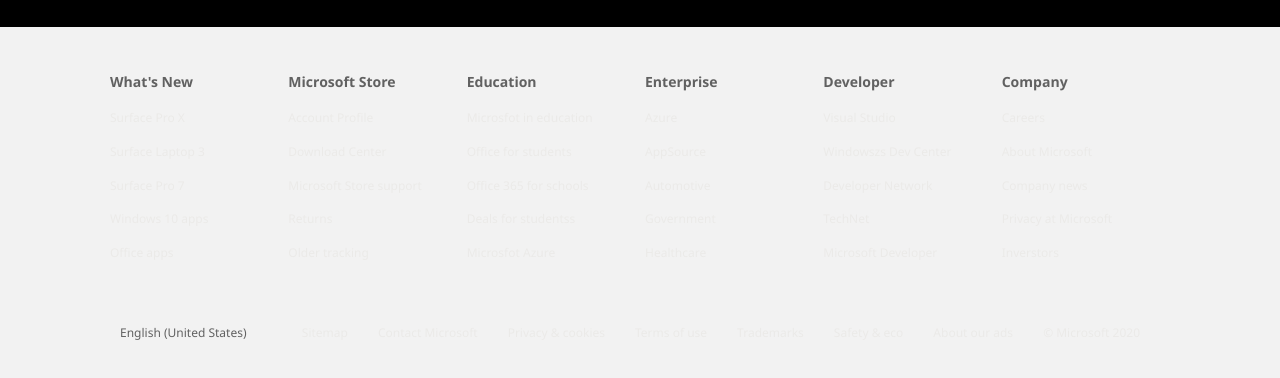
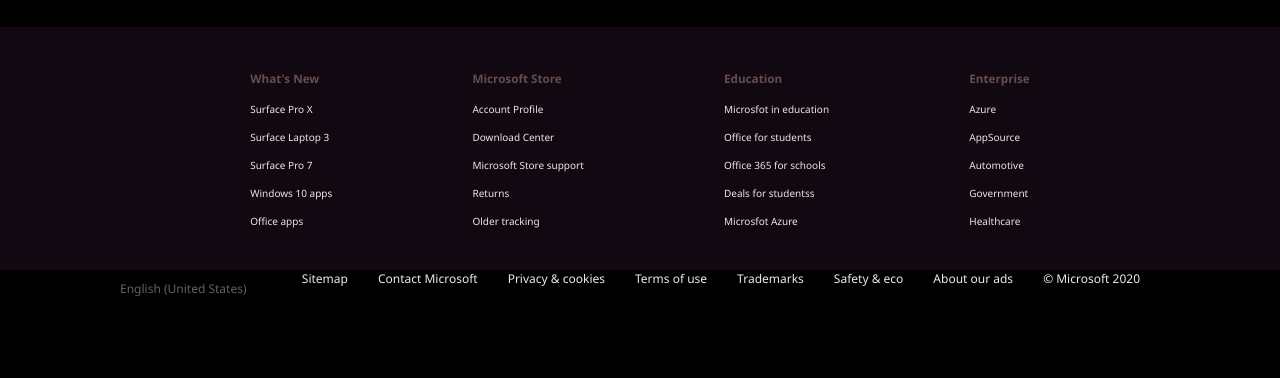
Before and after one commit to albingcj/Infinity-Wheels, a plain HTML site: page index.html in a window 1280 px wide. Shown: the part 2679-3057 px from the top of the page. After the commit the page ends 2987 px from the top, so only its background shows below. Drawn offline with Linux system fonts and the light colour scheme; a script that the page names is missing; some icons are missing; files whose address does not match are found by name.

Commit message:
footer correction

```diff
--- a/index.html
+++ b/index.html
@@ -221,26 +221,7 @@
         <li><a href="#">Government</a></li>
         <li><a href="#">Healthcare</a></li>
       </ul>
-      <ul>
-        <li>
-          <h3>Developer</h3>
-        </li>
-        <li><a href="#">Visual Studio</a></li>
-        <li><a href="#">Windowszs Dev Center</a></li>
-        <li><a href="#">Developer Network</a></li>
-        <li><a href="#">TechNet</a></li>
-        <li><a href="#">Microsoft Developer</a></li>
-      </ul>
-      <ul>
-        <li>
-          <h3>Company</h3>
-        </li>
-        <li><a href="#">Careers</a></li>
-        <li><a href="#">About Microsoft</a></li>
-        <li><a href="#">Company news</a></li>
-        <li><a href="#">Privacy at Microsoft</a></li>
-        <li><a href="#">Inverstors</a></li>
-      </ul>
+
     </div>
   </section>
 
--- a/style/styles.css
+++ b/style/styles.css
@@ -202,21 +202,20 @@
 
 /* Links */
 .links {
-  background: #f2f2f2;
-  color: #616161;
-  font-size: 12px;
-  padding: 35px 0;
+  background: rgb(17 8 17);
+  color: rgb(102 77 77);
+  font-size: 10px;
+  padding: 35px 0px;
 }
 
 .links-inner {
   max-width: 1100px;
   margin: 0 auto;
   padding: 0 20px;
-  display: grid;
-  grid-template-columns: repeat(6, 1fr);
-  grid-gap: 10px;
-  align-items: flex-start;
-  justify-content: center;
+  display: flex;
+  /* grid-template-columns: repeat(6, 1fr); */
+  /* grid-gap: 10px; */
+  justify-content: space-evenly;
 }
 
 .links li {
@@ -225,10 +224,10 @@
 
 /* Footer */
 .footer {
-  background: #f2f2f2;
-  color: #616161;
+  background: rgb(0 0 0);
+  color: rgb(97, 97, 97);
   font-size: 12px;
-  padding: 20px 0;
+  /* padding: 20px 0px; */
 }
 
 .footer-inner {
@@ -241,7 +240,7 @@
 }
 
 .footer div {
-  margin-bottom: 20px;
+  /* margin-bottom: 20px; */
   display: flex;
   align-items: center;
 }
```
